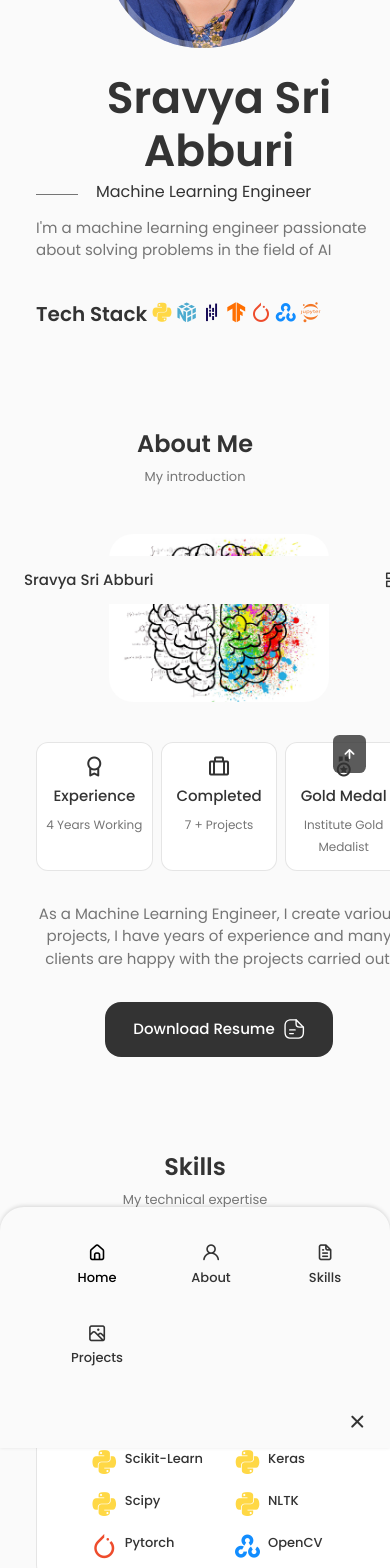
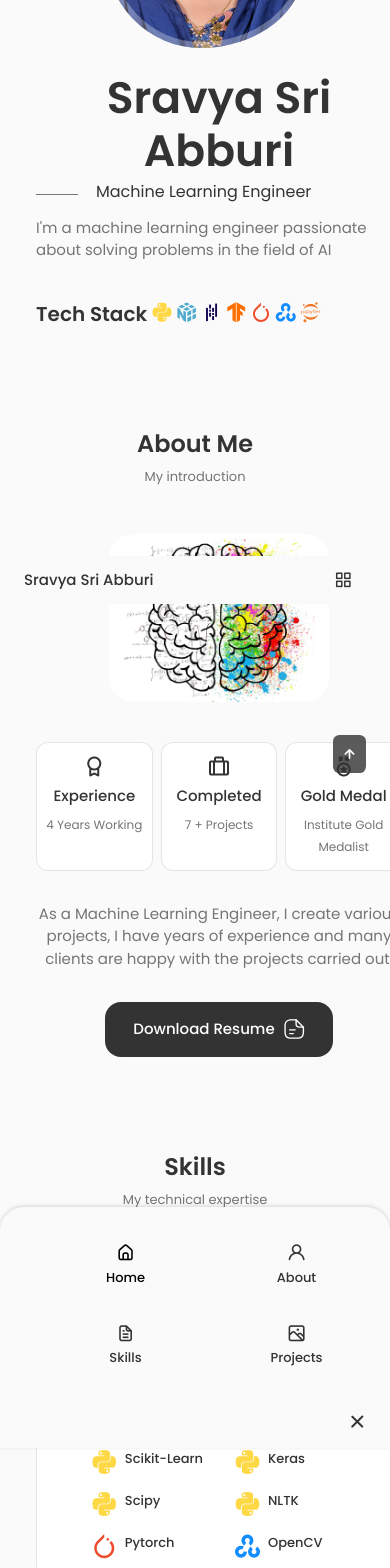
Before and after one commit to SravyaAbburi/SravyaSriAbburi, a React (Create React App) app: page / in a window 390 px wide. Shown: the part 240-1808 px from the top of the page. Built offline with nearby package versions, Linux system fonts and the light colour scheme.

Commit message:
header changes

```diff
--- a/src/components/Header/Header.jsx
+++ b/src/components/Header/Header.jsx
@@ -17,7 +17,7 @@ const Header = () => {
     <nav className='nav container'>
         <a href='index.html' className='nav__logo'>Sravya Sri Abburi</a>
 
-        <div className={Toggle ? "nav__menu show-menu" : "nav__menu"}>
+        <div className={Toggle ? "nav__menu show-menu":"nav__menu"}>
             <ul className='nav__list grid'>
                 <li className='nav__item'>
                     <a href='#home' onClick={()=>setActiveNav('#home')} className={activeNav ==='#home' ? 'nav__link active-link' :'nav__link'}>
@@ -47,7 +47,7 @@ const Header = () => {
             <i className='uil uil-times nav__close' onClick={()=> showMenu(!Toggle)}></i>
         </div>
         <div className='nav__toggle' onClick={()=> showMenu(!Toggle)}>
-        <i className='uil uil-apps '></i>
+            <i className='uil uil-apps'></i>
         </div>
     </nav>
   </header>
--- a/src/components/Header/header.css
+++ b/src/components/Header/header.css
@@ -62,7 +62,7 @@
     }
     .nav__menu{
         position: fixed;
-        bottom: -100%;
+        bottom:-100%;
         left: 0;
         width: 100%;
         background-color: var(--body-color);
@@ -71,14 +71,16 @@
         border-radius: 1.5rem 1.5rem 0 0;
         transition: .3s;
 
+
     }
     .show-menu{
         bottom: 0;
+
     }
 
     .nav__list{
         display: grid;
-        grid-template-columns: repeat(3,1fr);
+        grid-template-columns: repeat(2,1fr);
         gap: 2rem;
     }
 
@@ -102,6 +104,9 @@
     .nav__toggle{
         font-size: 1.1rem;
         cursor: pointer;
+        padding-right:50px;
+
+
     }
     .nav__icon,
     .nav__close,
```
